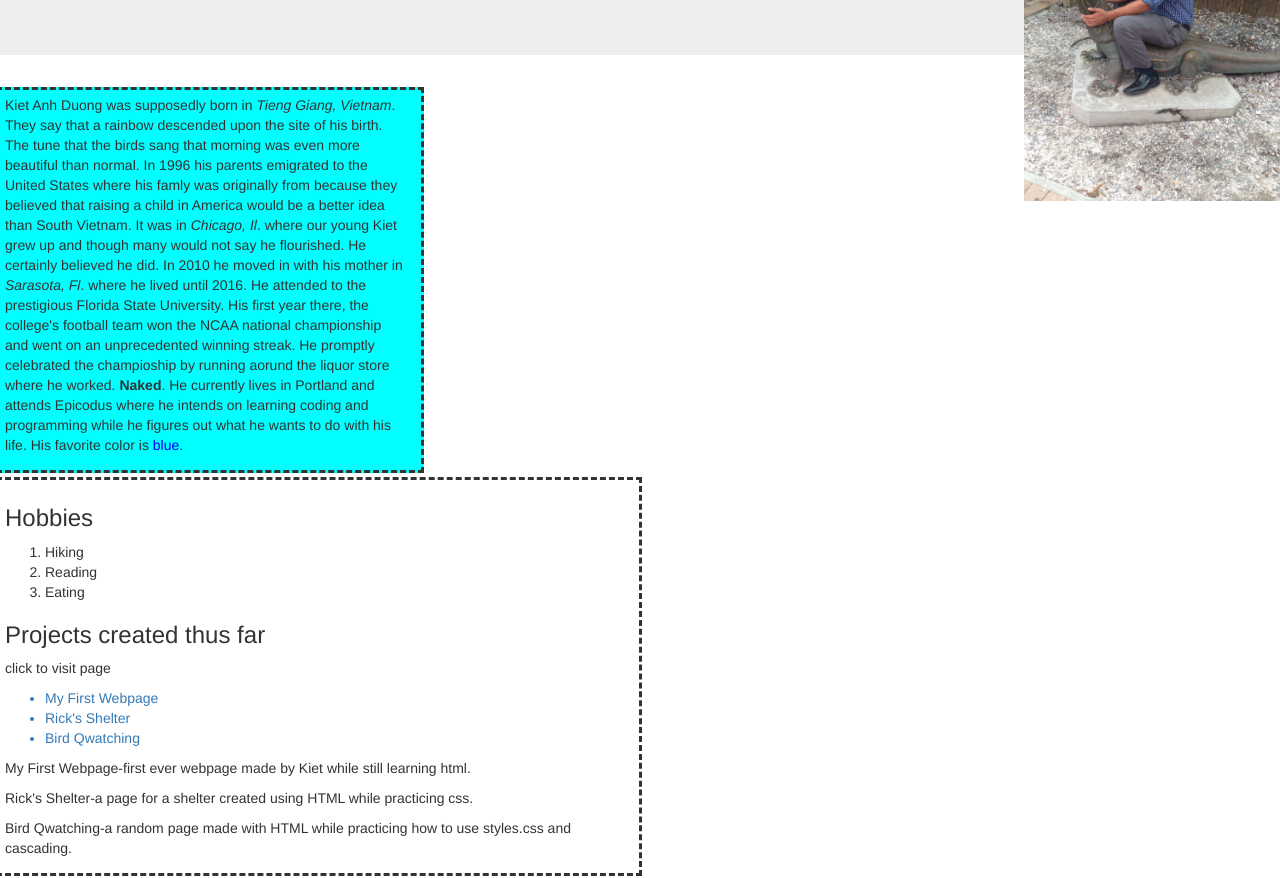
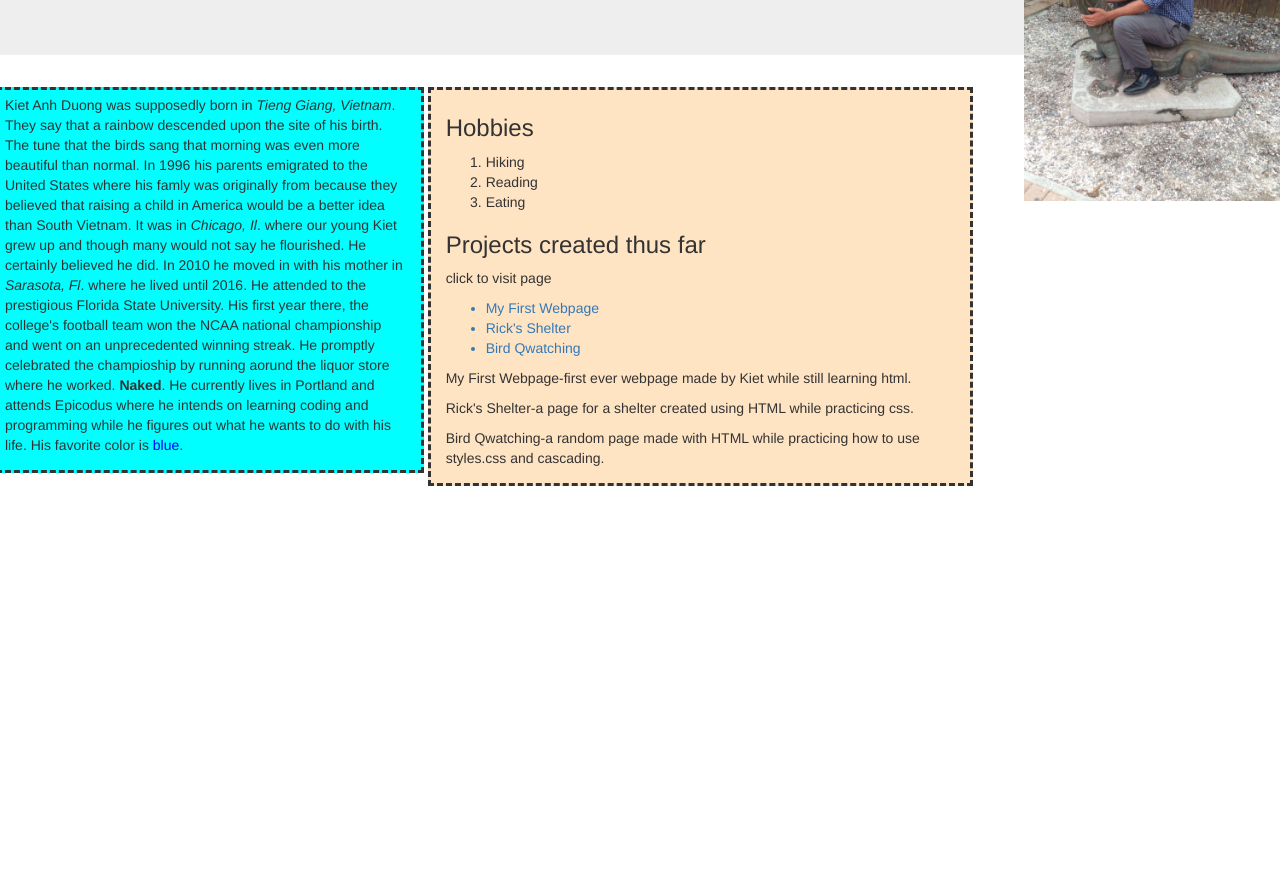
Before and after one commit to kietduong/First-Friday-Project, a plain HTML site: page index.html in a window 1280 px wide. Shown: the part 140-1018 px from the top of the page. After the commit the page ends 800 px from the top, so only its background shows below. Drawn offline with Linux system fonts and the light colour scheme.

Commit message:
this will add bootstrap columns

```diff
--- a/css/styles.css
+++ b/css/styles.css
@@ -10,7 +10,8 @@ img{
   padding: 5px 10px 5px 10px;
   border-style: dashed;
 }
-.col-md-6{
+.col-md-5{
+  background-color: #FFE4C4;
   float: left;
   margin: 2px;
   padding: 5px 10px 5px 10px;
--- a/index.html
+++ b/index.html
@@ -17,10 +17,7 @@
           Kiet Anh Duong was supposedly born in <em>Tieng Giang, Vietnam</em>. They say that a rainbow descended upon the site of his birth. The tune that the birds sang that morning was even more beautiful than normal. In 1996 his parents emigrated to the United States where his famly was originally from because they believed that raising a child in America would be a better idea than South Vietnam. It was in <em>Chicago, Il</em>. where our young Kiet grew up and though many would not say he flourished. He certainly believed he did. In 2010 he moved in with his mother in <em>Sarasota, Fl</em>. where he lived until 2016. He attended to the prestigious Florida State University. His first year there, the college's football team won the NCAA national championship and went on an unprecedented winning streak. He promptly celebrated the champioship by running aorund the liquor store where he worked. <strong>Naked</strong>. He currently lives in Portland and attends Epicodus where he intends on learning coding and programming while he figures out what he wants to do with his life. His favorite color is <span style="color:blue">blue</span>.
         </p>
       </div>
-      </div>
-    <div>
-      <div class="row">
-        <div class="col-md-6" id="lists">
+        <div class="col-md-5" id="lists">
           <h3>
             Hobbies
           </h3>
@@ -29,8 +26,6 @@
               <li> Reading </li>
               <li> Eating </li>
             </ol>
-
-
             <div>
               <h3>
               Projects created thus far
@@ -38,11 +33,8 @@
               <p>click to visit page</p>
             </div>
             <ul>
-
               <a href="https://github.com/kietduong/my-first-webpage-kiet"> <li> My First Webpage </li> </a>
-
               <a href="https://github.com/kietduong/-Rick-s-shelter"> <li> Rick's Shelter </li></a>
-
               <a href="https://github.com/kietduong/bird-qwatching"> <li> Bird Qwatching </li></a>
               </ul>
               <p>
@@ -53,9 +45,5 @@
         </div>
       </div>
     </div>
-
-
-
-
   </body>
 </html>
```
Lines whose indentation alone changed are shown as unchanged.
